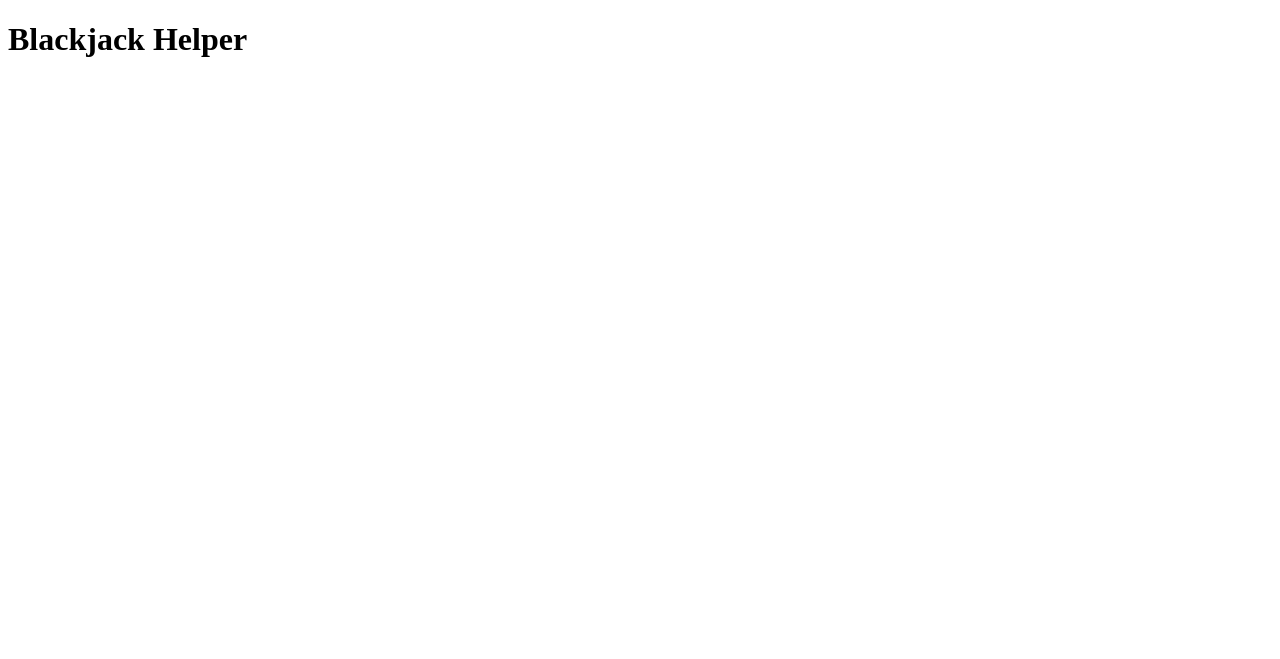
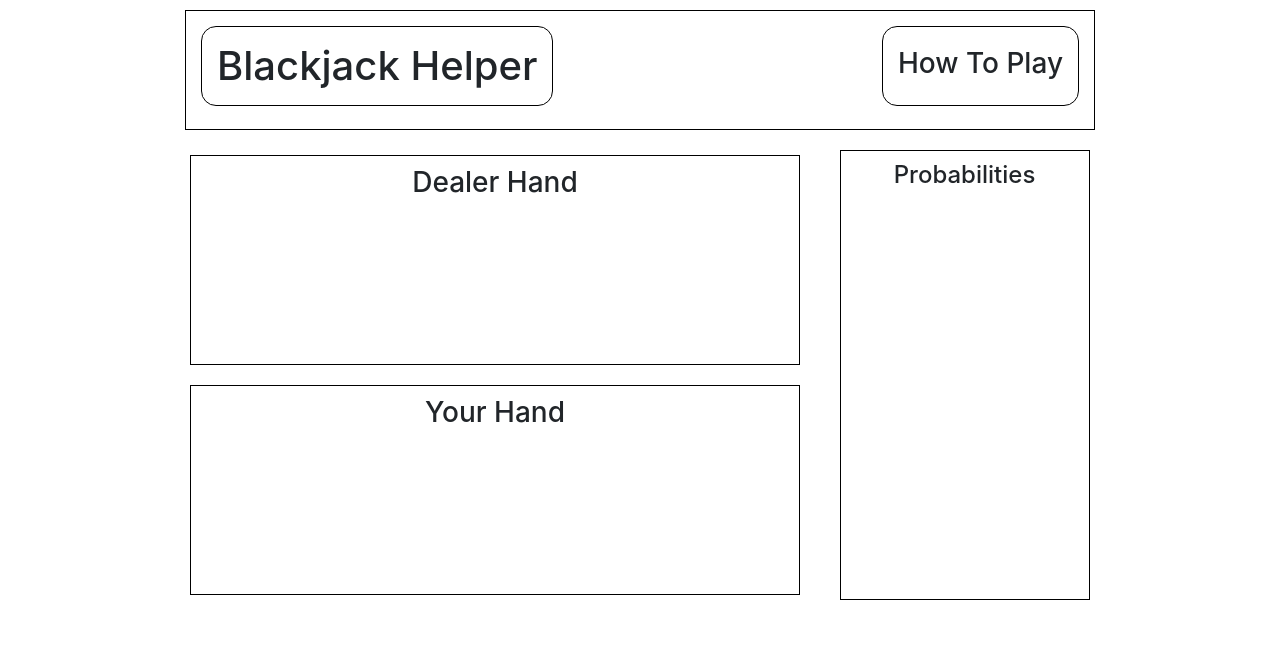
Before and after one commit to parkersingh/CodingDojo_GroupProject, a Django app: page / in a window 1280 px wide. Before the commit the part shown is almost empty. Shown: the top 659 px of the page. Run offline with Django 3.2, Linux system fonts and the light colour scheme; some libraries are stand-ins or nearby versions.

Commit message:
Added a static folder with a style.css file and added divs to index.html

```diff
--- /dev/null
+++ b/blackjack_app/static/css/style.css
@@ -0,0 +1,60 @@
+.container {
+    width: 960px;
+    height: 650px;
+}
+
+.header {
+    display: flex;
+    justify-content: space-between;
+    padding: 15px;
+    height: 120px;
+    border: 1px solid black;
+    margin: 10px;
+}
+
+    .header h1 {
+        border: 1px solid black;
+        padding: 15px;
+        border-radius: 15px;
+    }
+    .header h3 {
+        border: 1px solid black;
+        padding: 20px 15px 15px 15px;
+        border-radius: 15px;
+    }
+.main_content {
+    width: 640px;
+    height: 450px;
+    display: inline-block;
+    padding: 15px;
+    margin-right: 10px;
+    vertical-align: top;
+}
+
+    .dealer_hand {
+        width: 610px;
+        height: 210px;
+        border: 1px solid black;
+        padding: 10px;
+        margin-bottom: 20px;
+        text-align: center;
+    }
+    .your_hand {
+        width: 610px;
+        height: 210px;
+        border: 1px solid black;
+        padding: 10px;
+        margin-bottom: 10px;
+        text-align: center;
+    }
+
+.prob_bar {
+    width: 250px;
+    height: 450px;
+    margin: 10px;
+    display: inline-block;
+    vertical-align: bottom;
+    padding: 10px;
+    text-align: center;
+    border: 1px solid black;
+}
--- a/blackjack_app/templates/index.html
+++ b/blackjack_app/templates/index.html
@@ -5,17 +5,26 @@
     <meta http-equiv="X-UA-Compatible" content="IE=edge">
     <meta name="viewport" content="width=device-width, initial-scale=1.0">
     <title>Blackjack Helper</title>
+    <link rel="stylesheet" href="https://maxcdn.bootstrapcdn.com/bootstrap/4.0.0/css/bootstrap.min.css" integrity="sha384-Gn5384xqQ1aoWXA+058RXPxPg6fy4IWvTNh0E263XmFcJlSAwiGgFAW/dAiS6JXm" crossorigin="anonymous">
+    {% load static %}
+    <link rel="stylesheet" href="{% static 'css/style.css' %}">
 </head>
 <body>
     <div class='container'>
         <div class='header'>
             <h1>Blackjack Helper</h1>
+            <h3>How To Play</h3>
         </div>
         <div class='main_content'>
-
+            <div class='dealer_hand'>
+                <h3>Dealer Hand</h2>
+            </div>
+            <div class='your_hand'>
+                <h3>Your Hand</h2>
+            </div>
         </div>
         <div class='prob_bar'>
-
+            <h4>Probabilities</h4>
         </div>
     </div>
 </body>
```
